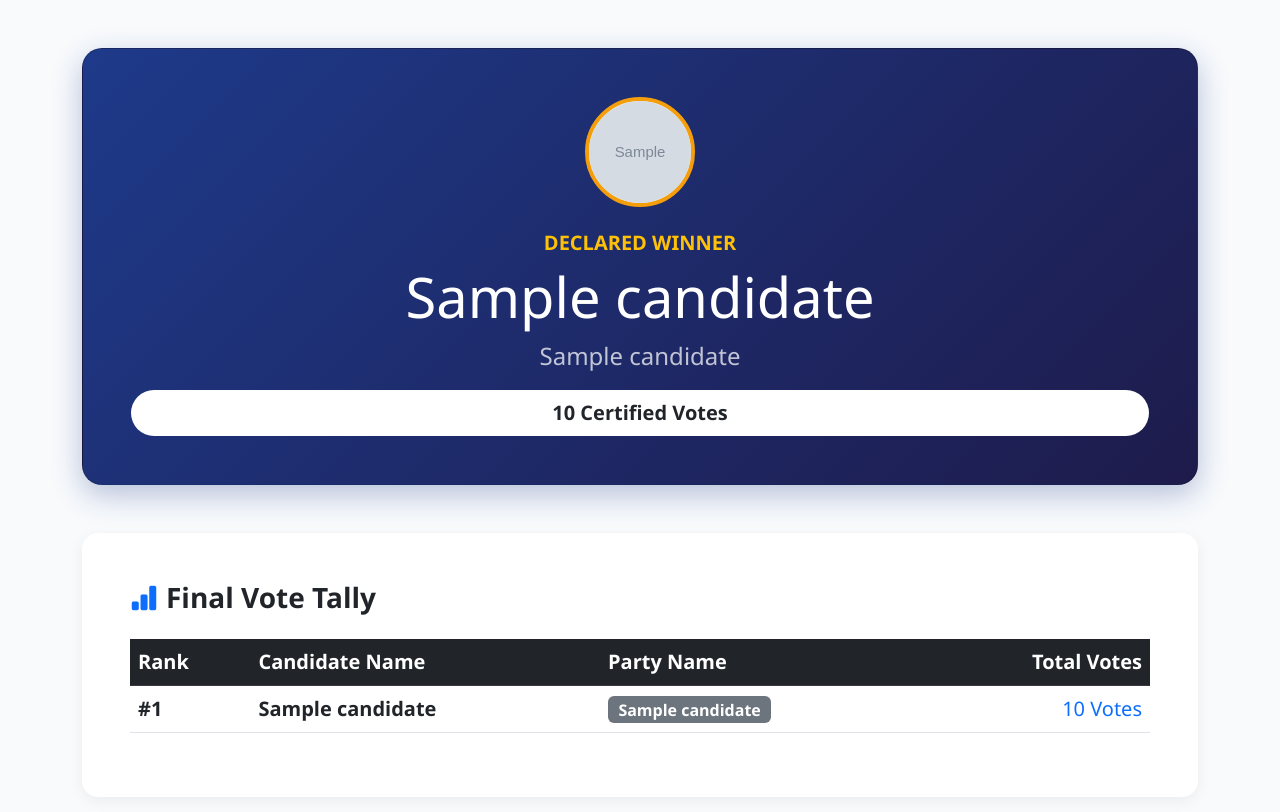
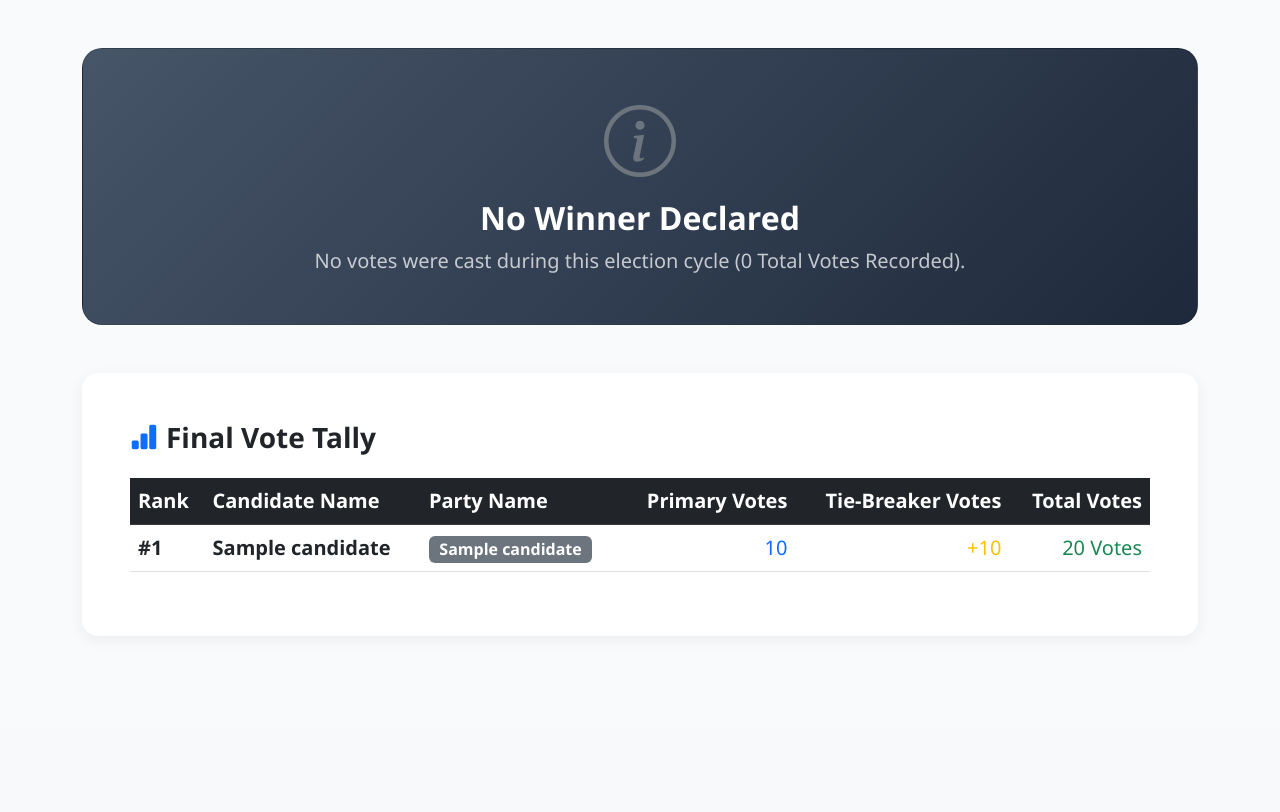
Before and after one commit to 24x01a05at-pixel/BiometricVoteProject, a Flask app: page /results in a window 1280 px wide. Shown: the part 72-884 px from the top of the page. After the commit the page ends 644 px from the top, so only its background shows below. Run offline with Flask 3, Linux system fonts and the light colour scheme; grey boxes marked "Sample" are stand-in pictures; a database or web service that is not in the repository returns one stand-in record (values such as "Sample title"); some libraries are stand-ins or nearby versions.

Commit message:
Completely remove Directly Add Candidate panel, implement all candidates voting completion tie-breaker logic

```diff
--- a/app.py
+++ b/app.py
@@ -223,10 +223,13 @@ def admin_portal():
         cur = conn.cursor()
 
         if action == 'candidate_tie_vote':
+            voter_id = request.form.get('voting_candidate_id')
             target_id = request.form.get('target_candidate_id')
-            cur.execute("UPDATE candidates SET votes = COALESCE(votes, 0) + 1 WHERE id = %s", (target_id,))
-            conn.commit()
-            success_msg = "Tie-breaker vote successfully registered!"
+            if voter_id and target_id:
+                cur.execute("UPDATE candidates SET has_tie_voted = TRUE WHERE id = %s", (voter_id,))
+                cur.execute("UPDATE candidates SET tie_votes = COALESCE(tie_votes, 0) + 1 WHERE id = %s", (target_id,))
+                conn.commit()
+                success_msg = "Candidate tie-breaker vote successfully registered!"
 
         elif action == 'change_password':
             curr_p = request.form.get('current_password', '')
@@ -275,7 +278,7 @@ def admin_portal():
         elif action == 'reset_election':
             confirm_pwd = request.form.get('admin_password')
             if confirm_pwd == state['admin_password']:
-                cur.execute("UPDATE candidates SET votes = 0")
+                cur.execute("UPDATE candidates SET votes = 0, tie_votes = 0, has_tie_voted = FALSE")
                 cur.execute("UPDATE voters SET has_voted = FALSE, candidate_chosen = NULL, voted_at = NULL")
                 cur.execute("UPDATE election_config SET status = 'NOT_STARTED', end_time = NULL WHERE id = 1")
                 conn.commit()
@@ -300,14 +303,6 @@ def admin_portal():
             cur.execute("DELETE FROM voters WHERE id = %s", (voter_id,))
             conn.commit()
 
-        elif action == 'add_candidate':
-            name = request.form.get('name', '').strip()
-            party = request.form.get('party', '').strip()
-            if name and party:
-                logo_path = save_uploaded_logo(request.files.get('logo_file'))
-                cur.execute("INSERT INTO candidates (name, party_name, logo_path, votes, approved) VALUES (%s, %s, %s, 0, TRUE)", (name, party, logo_path))
-                conn.commit()
-
         conn.close()
         state = get_election_state()
 
@@ -321,7 +316,8 @@ def admin_portal():
     pending_count = total_reg - voted_count
     turnout = round((voted_count / total_reg * 100), 1) if total_reg > 0 else 0.0
 
-    cur.execute("SELECT id, name, party_name, logo_path, COALESCE(votes, 0) AS votes FROM candidates WHERE approved = TRUE ORDER BY votes DESC")
+    # Approved Candidates
+    cur.execute("SELECT id, name, party_name, logo_path, COALESCE(votes, 0) AS votes, COALESCE(tie_votes, 0) AS tie_votes, has_tie_voted FROM candidates WHERE approved = TRUE ORDER BY votes DESC")
     approved_cands = cur.fetchall()
 
     cur.execute("SELECT id, name, party_name, logo_path FROM candidates WHERE approved = FALSE ORDER BY id DESC")
@@ -334,16 +330,22 @@ def admin_portal():
     actual_candidates = [c for c in approved_cands if c['name'].strip().upper() != 'NOTA']
     tie = False
     tied_candidates = []
+    pending_tie_voters = []
+
     if state['status'] == 'CLOSED' and actual_candidates:
         max_votes = max(c['votes'] for c in actual_candidates)
         if max_votes > 0:
             tied_candidates = [c for c in actual_candidates if c['votes'] == max_votes]
             if len(tied_candidates) > 1:
-                tie = True
+                # Find which candidates haven't voted yet in the tie-breaker
+                pending_tie_voters = [c for c in actual_candidates if not c['has_tie_voted']]
+                # A tie-breaker is active if at least one candidate hasn't voted yet
+                if len(pending_tie_voters) > 0:
+                    tie = True
 
     conn.close()
 
-    return render_template('admin.html', logged_in=True, auth_pass=pwd, error=error, success_msg=success_msg, state=state, total_reg=total_reg, voted_count=voted_count, pending_count=pending_count, turnout=turnout, approved_candidates=approved_cands, pending_candidates=pending_cands, voters=voters, tie=tie, tied_candidates=tied_candidates)
+    return render_template('admin.html', logged_in=True, auth_pass=pwd, error=error, success_msg=success_msg, state=state, total_reg=total_reg, voted_count=voted_count, pending_count=pending_count, turnout=turnout, approved_candidates=approved_cands, pending_candidates=pending_cands, voters=voters, tie=tie, tied_candidates=tied_candidates, pending_tie_voters=pending_tie_voters)
 
 @app.route('/admin/logout')
 def admin_logout():
@@ -474,28 +476,42 @@ def results():
 
     conn = get_db_connection()
     cur = conn.cursor(cursor_factory=psycopg2.extras.DictCursor)
-    cur.execute("SELECT name, party_name, logo_path, COALESCE(votes, 0) AS votes FROM candidates WHERE approved = TRUE ORDER BY votes DESC")
+    cur.execute("SELECT name, party_name, logo_path, COALESCE(votes, 0) AS votes, COALESCE(tie_votes, 0) AS tie_votes, has_tie_voted FROM candidates WHERE approved = TRUE ORDER BY votes DESC")
     cands = cur.fetchall()
 
     total_votes = sum(c['votes'] for c in cands) if cands else 0
-
     actual_candidates = [c for c in cands if c['name'].strip().upper() != 'NOTA']
 
     winner = None
     tie = False
     tied_candidates = []
+    pending_count = 0
 
     if actual_candidates:
         max_votes = max(c['votes'] for c in actual_candidates)
         if max_votes > 0:
             tied_candidates = [c for c in actual_candidates if c['votes'] == max_votes]
             if len(tied_candidates) > 1:
-                tie = True
-            else:
-                winner = tied_candidates[0]
+                # Check if tie-breaker voting is still active (some candidates haven't voted yet)
+                pending_voters = [c for c in actual_candidates if not c['has_tie_voted']]
+                pending_count = len(pending_voters)
+                if pending_count > 0:
+                    tie = True
+                else:
+                    # Tie-breaker complete! Determine winner by highest votes + tie_votes
+                    actual_candidates_sorted = sorted(actual_candidates, key=lambda x: (x['votes'] + x['tie_votes']), reverse=True)
+                    # Check if there is still a tie after adding tie-breaker votes
+                    top_score = actual_candidates_sorted[0]['votes'] + actual_candidates_sorted[0]['tie_votes']
+                    top_scorers = [c for c in actual_candidates_sorted if (c['votes'] + c['tie_votes']) == top_score]
+                    if len(top_scorers) > 1:
+                        # Still a tie!
+                        tie = True
+                        tied_candidates = top_scorers
+                    else:
+                        winner = actual_candidates_sorted[0]
 
     conn.close()
-    return render_template('results.py', state=state, results=cands, winner=winner, tie=tie, tied_candidates=tied_candidates, total_votes=total_votes)
+    return render_template('results.py', state=state, results=cands, winner=winner, tie=tie, tied_candidates=tied_candidates, pending_count=pending_count, total_votes=total_votes)
 
 @app.route('/export_results')
 def export_results():
@@ -523,7 +539,7 @@ def declare_winner():
     state = get_election_state()
     conn = get_db_connection()
     cur = conn.cursor(cursor_factory=psycopg2.extras.DictCursor)
-    cur.execute("SELECT name, party_name, logo_path, COALESCE(votes, 0) AS votes FROM candidates WHERE approved = TRUE ORDER BY votes DESC")
+    cur.execute("SELECT name, party_name, logo_path, COALESCE(votes, 0) AS votes, COALESCE(tie_votes, 0) AS tie_votes, has_tie_voted FROM candidates WHERE approved = TRUE ORDER BY votes DESC")
     cands = cur.fetchall()
     conn.close()
 
@@ -537,9 +553,18 @@ def declare_winner():
         if max_votes > 0:
             tied_candidates = [c for c in actual_candidates if c['votes'] == max_votes]
             if len(tied_candidates) > 1:
-                tie = True
-            else:
-                winner = tied_candidates[0]
+                pending_voters = [c for c in actual_candidates if not c['has_tie_voted']]
+                if len(pending_voters) > 0:
+                    tie = True
+                else:
+                    actual_candidates_sorted = sorted(actual_candidates, key=lambda x: (x['votes'] + x['tie_votes']), reverse=True)
+                    top_score = actual_candidates_sorted[0]['votes'] + actual_candidates_sorted[0]['tie_votes']
+                    top_scorers = [c for c in actual_candidates_sorted if (c['votes'] + c['tie_votes']) == top_score]
+                    if len(top_scorers) > 1:
+                        tie = True
+                        tied_candidates = top_scorers
+                    else:
+                        winner = actual_candidates_sorted[0]
 
     today = datetime.now().strftime("%B %d, %Y")
     if tie:
@@ -547,7 +572,7 @@ def declare_winner():
     if not winner:
         return render_template('certificate.html', no_winner=True, date=today)
 
-    return render_template('certificate.html', no_winner=False, name=winner['name'], party=winner['party_name'], logo_path=winner['logo_path'], votes=winner['votes'], date=today)
+    return render_template('certificate.html', no_winner=False, name=winner['name'], party=winner['party_name'], logo_path=winner['logo_path'], votes=(winner['votes'] + winner['tie_votes']), date=today)
 
 if __name__ == '__main__':
     app.run(debug=True)
```
Also changed, not shown: templates/admin.html (+15 -26 lines), templates/results.py (+21 -6 lines).
